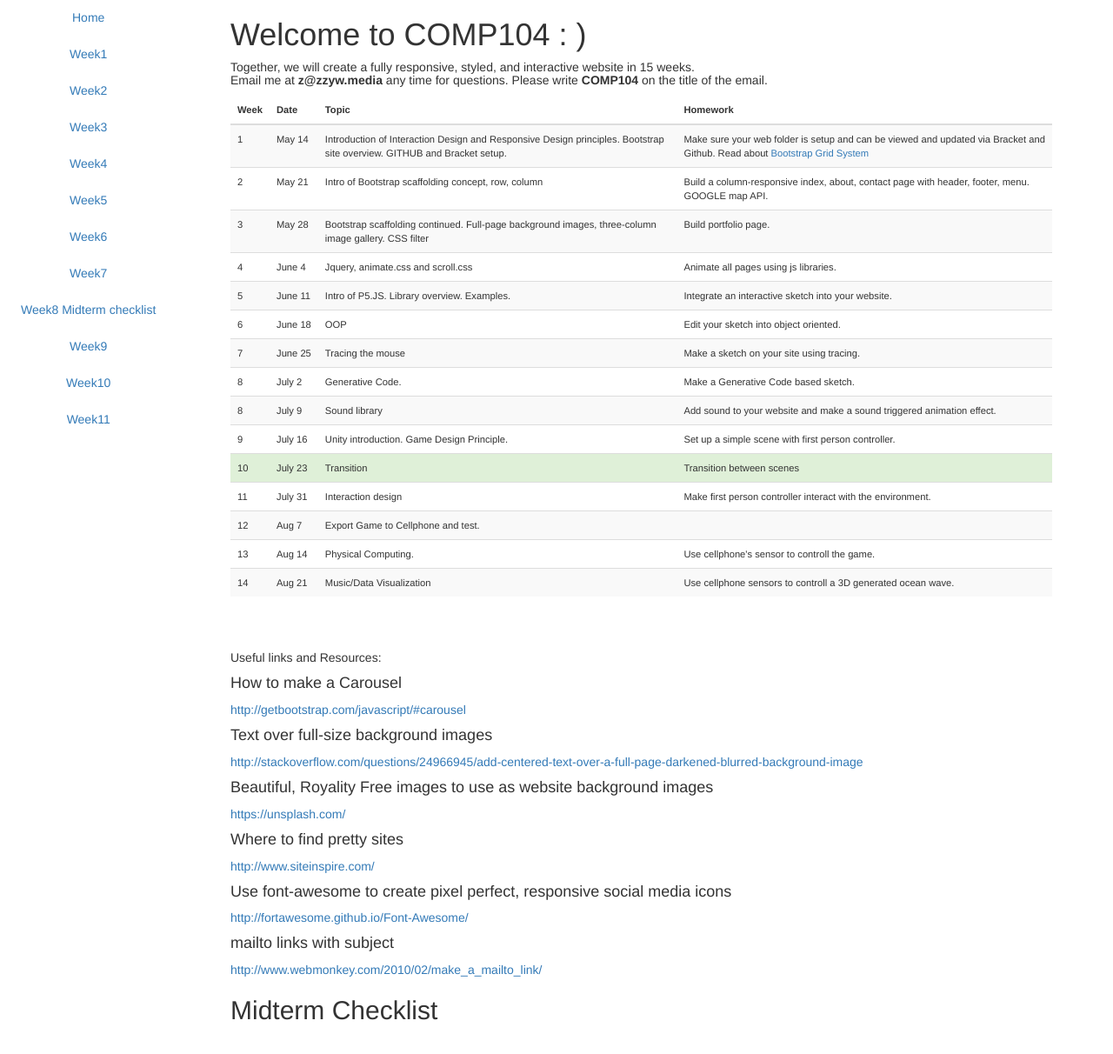
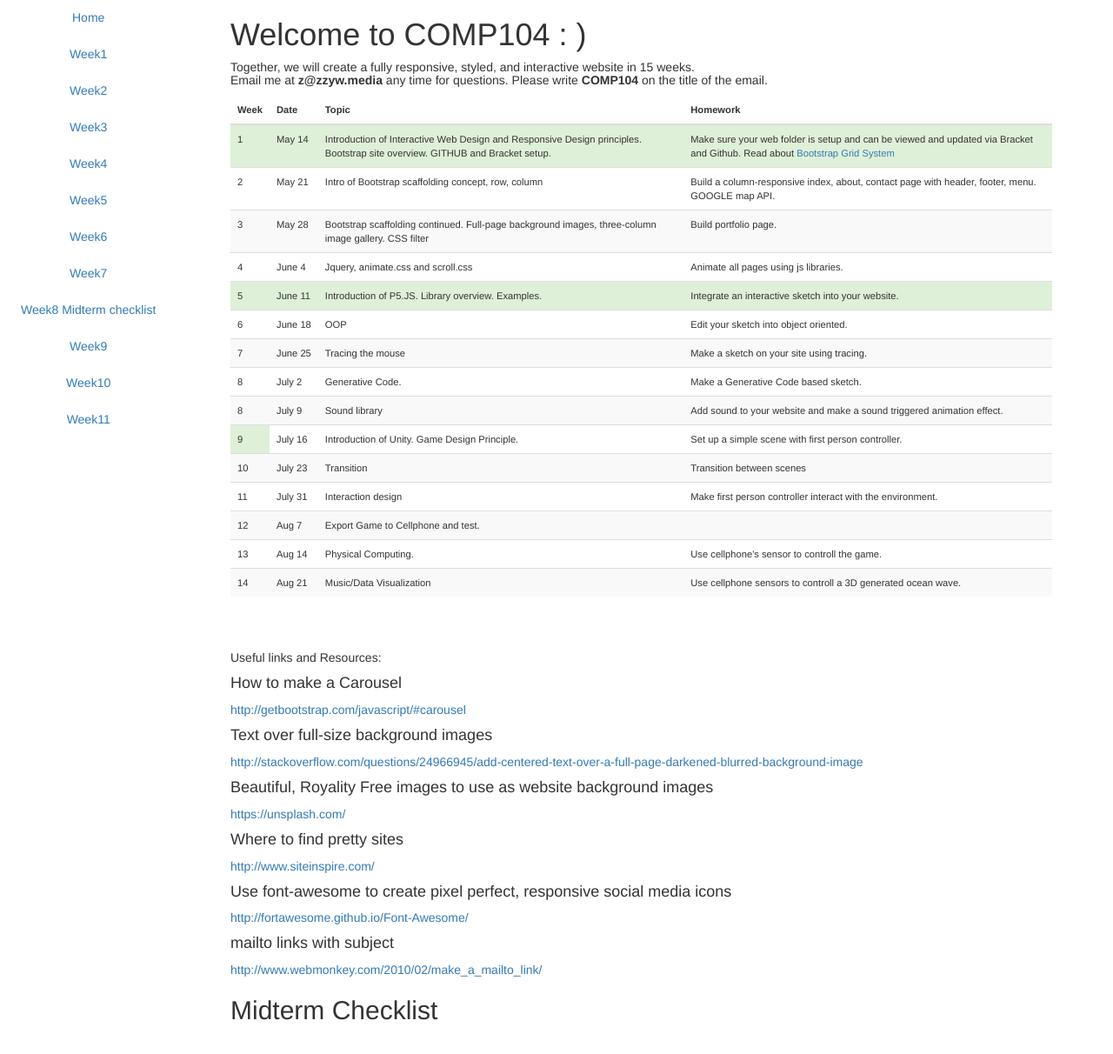
Before and after one commit to zhenzhenqi/MMA100, a Jekyll site: the page built from index.html, in a window 1280 px wide, cut to the strip 0-1212 px from the top of the page. Shown: the whole strip at 87% size. Built offline with Jekyll 4.4.1, drawn with Linux system fonts in a browser that asks for light colours; nearby versions of some CDN libraries.

```diff
--- a/index.html
+++ b/index.html
@@ -19,10 +19,10 @@
         </tr>
     </thead>
     <tbody>
-        <tr id="tr_id_1" class="tr-class-1">
+        <tr id="tr_id_1"  class="success">
             <td id="td_id_1" class="td-class-1">1</td>
             <td id="td_id_1" class="td-class-1">May 14</td>
-            <td>Introduction of Interaction Design and Responsive Design principles. Bootstrap site overview. GITHUB and Bracket setup.</td>
+            <td>Introduction of Interactive Web Design and Responsive Design principles. Bootstrap site overview. GITHUB and Bracket setup.</td>
             <td>Make sure your web folder is setup and can be viewed and updated via Bracket and Github. Read about <a href="http://getbootstrap.com/css/#grid">Bootstrap Grid System</a>
             </td>
         </tr>
@@ -44,10 +44,10 @@
             <td>Jquery, animate.css and scroll.css</td>
             <td>Animate all pages using js libraries.</td>
         </tr>
-        <tr id="tr_id_5" class="tr-class-5">
+        <tr id="tr_id_5" class="success">
             <td id="td_id_1" class="td-class-1">5</td>
             <td id="td_id_5" class="td-class-5">June 11</td>
-            <td>Intro of P5.JS. Library overview. Examples.</td>
+            <td>Introduction of P5.JS. Library overview. Examples.</td>
             <td>Integrate an interactive sketch into your website.</td>
         </tr>
         <tr id="tr_id_5" class="tr-class-5">
@@ -76,12 +76,12 @@
             <td>Add sound to your website and make a sound triggered animation effect.</td>
         </tr>
         <tr id="tr_id_5">
-            <td id="td_id_1" class="td-class-1">9</td>
+            <td id="td_id_1"  class="success">9</td>
             <td id="td_id_5" class="td-class-5">July 16</td>
-            <td>Unity introduction. Game Design Principle. </td>
+            <td>Introduction of Unity. Game Design Principle. </td>
             <td>Set up a simple scene with first person controller.</td>
         </tr>
-        <tr id="tr_id_5" class="success">
+        <tr id="tr_id_5">
             <td id="td_id_1" class="td-class-1">10</td>
             <td id="td_id_5" class="td-class-5">July 23</td>
             <td>Transition</td>
```
